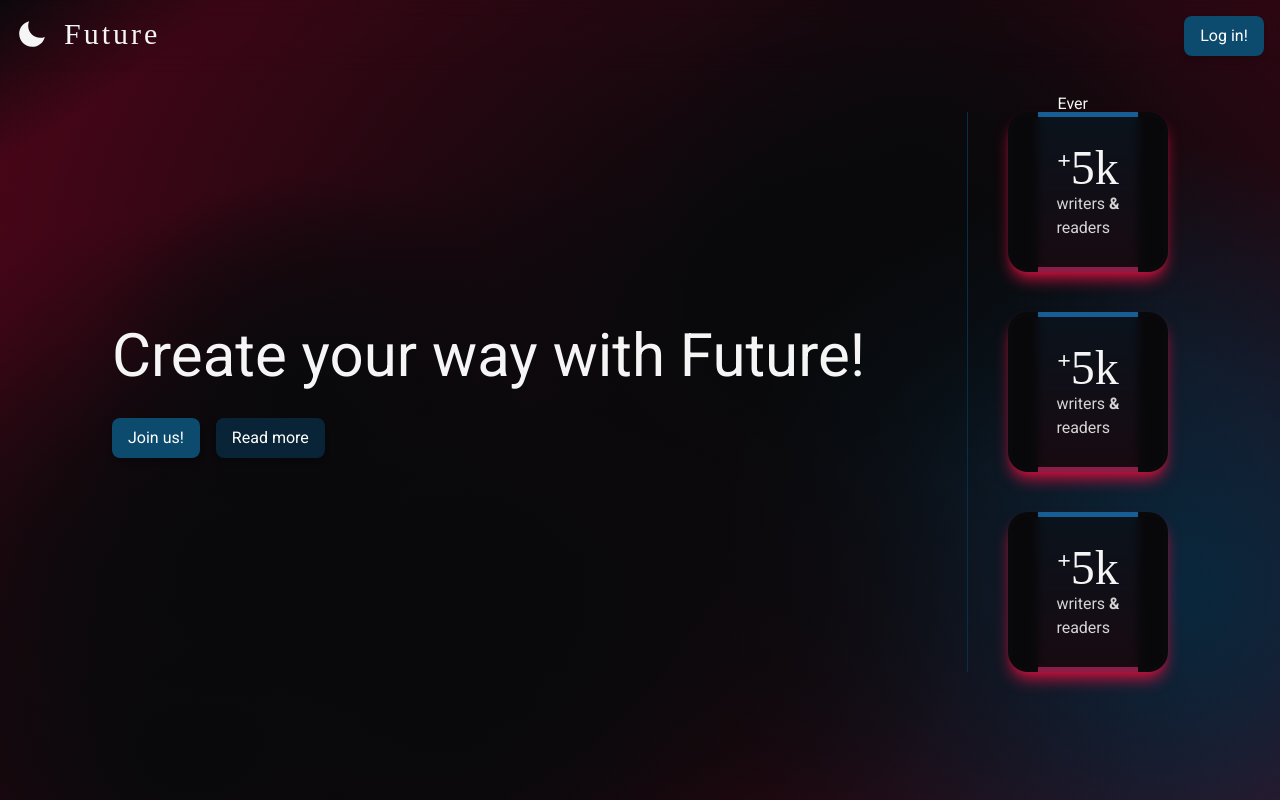
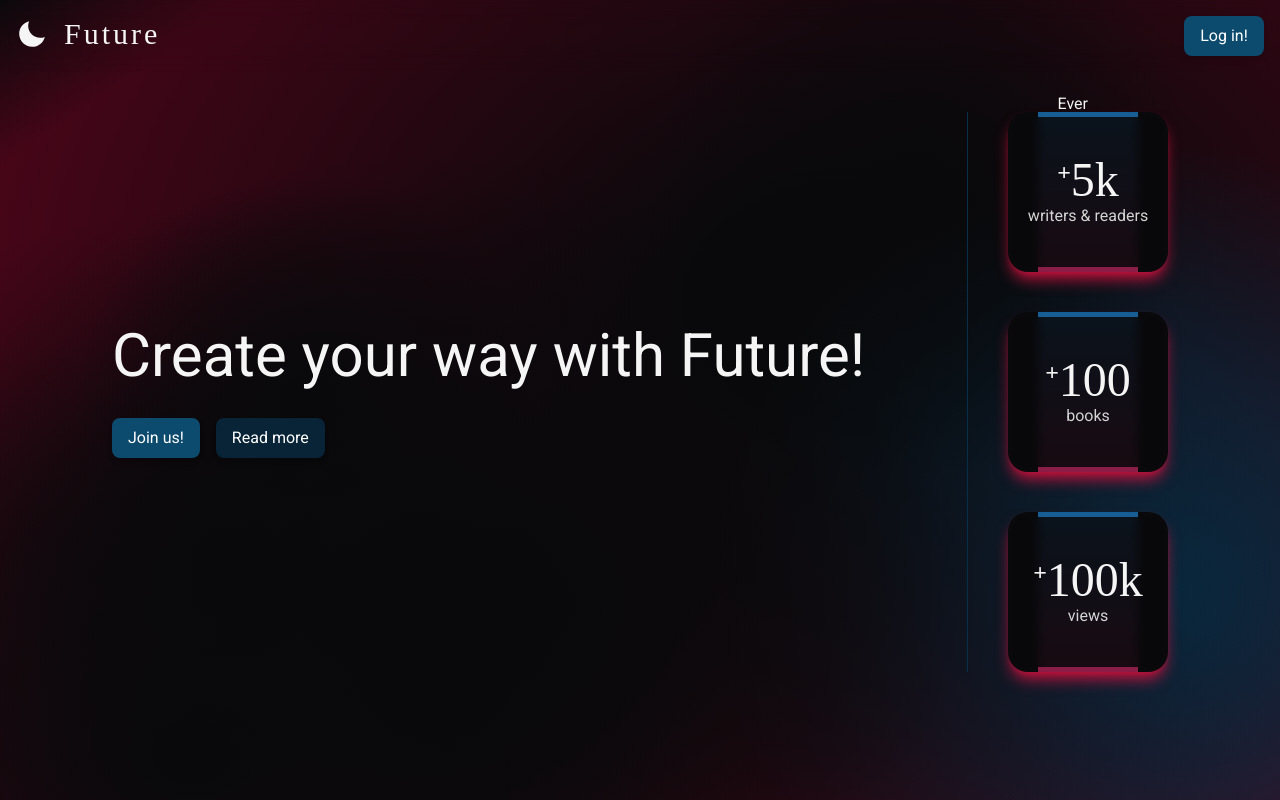
Before and after one commit to pawelek7k/future, a Next.js app: page / in a window 1280 px wide. Shown: the top 800 px of the page. Built offline with nearby package versions, Linux system fonts and the light colour scheme; a web font is replaced by a local one.

Commit message:
Update Cards.tsx

```diff
--- a/app/components/landing/Cards.tsx
+++ b/app/components/landing/Cards.tsx
@@ -1,49 +1,22 @@
+import { statistics } from "@/lib/arrays/statistics";
+
 export const Cards: React.FC = () => {
   return (
     <div className=" justify-end border-l border-sky-950 hidden md:flex">
       <ul className="flex flex-col gap-10 pl-10">
-        <li>
+        {statistics.map((statistic) => (
+          <li key={statistic.id}>
             <div className="text-neutral-100 card shadow-lg shadow-rose-700 flex flex-col">
               <div className="z-30 flex items-start text-2xl font-sans">
                 <span className="text-2xl font-semibold">+</span>
-              <span className="text-5xl">5k</span>
+                <span className="text-5xl">{statistic.numbers}</span>
               </div>
               <div className="z-30 text-neutral-300">
-              <p>
-                writers<span className="font-semibold"> &</span>
-              </p>
-              <p>readers</p>
+                {statistic.description}
               </div>
             </div>
           </li>
-        <li>
-          <div className="text-neutral-100 card shadow-lg shadow-rose-700 flex flex-col">
-            <div className="z-30 flex items-start text-2xl font-sans">
-              <span className="text-2xl font-semibold">+</span>
-              <span className="text-5xl">5k</span>
-            </div>
-            <div className="z-30 text-neutral-300">
-              <p>
-                writers<span className="font-semibold"> &</span>
-              </p>
-              <p>readers</p>
-            </div>
-          </div>
-        </li>
-        <li>
-          <div className="text-neutral-100 card shadow-lg shadow-rose-700 flex flex-col">
-            <div className="z-30 flex items-start text-2xl font-sans">
-              <span className="text-2xl font-semibold">+</span>
-              <span className="text-5xl">5k</span>
-            </div>
-            <div className="z-30 text-neutral-300">
-              <p>
-                writers<span className="font-semibold"> &</span>
-              </p>
-              <p>readers</p>
-            </div>
-          </div>
-        </li>
+        ))}
       </ul>
     </div>
   );
```
Lines whose indentation alone changed are shown as unchanged.
